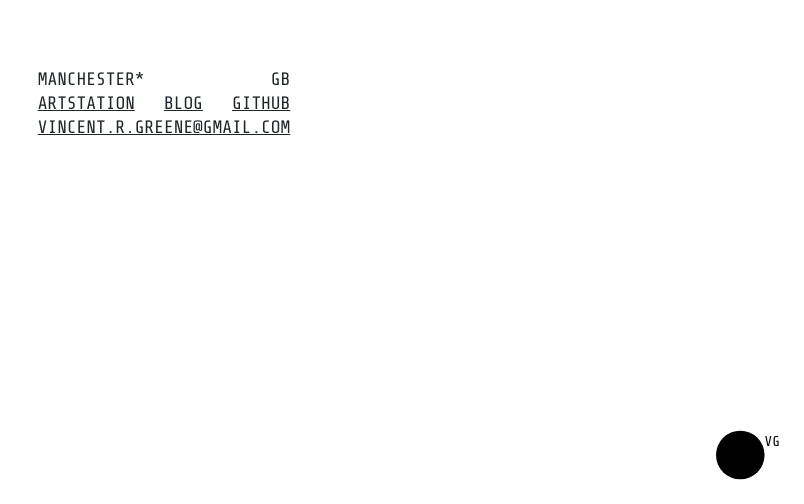
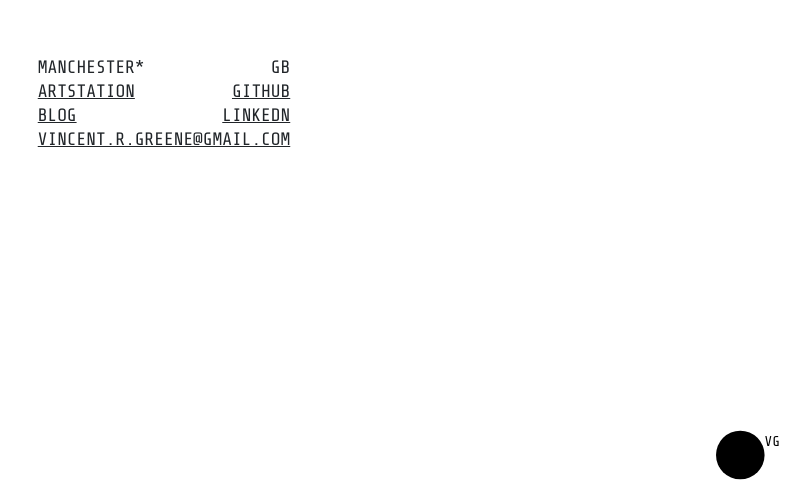
Before and after one commit to nemgreene/PortfolioUpdate2024, a React (Create React App) app in the folder client/: page /contact in a window 1280 px wide. Shown: the part 296-800 px from the top of the page, without its empty margins (476-1280 px from the left). Built offline with nearby package versions, Linux system fonts and the light colour scheme; a web font is replaced by a local one.

Commit message:
disabled buttons on home nav till initialzied, added linkedin link to contact, fixed typo on bio

```diff
--- a/client/src/Bin/Portfolio/Components/HomepageNav.jsx
+++ b/client/src/Bin/Portfolio/Components/HomepageNav.jsx
@@ -7,7 +7,7 @@ import Rail from "./Rail";
 import { HashLink } from "react-router-hash-link";
 import { useNavigate } from "react-router-dom";
 
-export default function HomepageNav({ gridSprings, loadSprings }) {
+export default function HomepageNav({ initialized, gridSprings, loadSprings }) {
   const theme = useTheme();
   const navButtonStyles = {
     position: "relative",
@@ -86,6 +86,7 @@ export default function HomepageNav({ gridSprings, loadSprings }) {
             flex={!flex}
           />
           <HoverButton
+            disabled={!initialized}
             sx={{ p: 1 }}
             secondary={theme.palette.common.white}
             loadSprings={loadSprings}
@@ -112,6 +113,7 @@ export default function HomepageNav({ gridSprings, loadSprings }) {
             flex={!flex}
           />
           <HoverButton
+            disabled={!initialized}
             sx={{ p: 1 }}
             secondary={theme.palette.common.white}
             loadSprings={loadSprings}
@@ -160,6 +162,7 @@ export default function HomepageNav({ gridSprings, loadSprings }) {
           />
 
           <HoverButton
+            disabled={!initialized}
             sx={{ p: 1 }}
             secondary={theme.palette.common.white}
             loadSprings={loadSprings}
--- a/client/src/Bin/Portfolio/Components/HoverButton.jsx
+++ b/client/src/Bin/Portfolio/Components/HoverButton.jsx
@@ -13,6 +13,7 @@ export default function HoverButton({
   onHover = () => {},
   onClick = () => {},
   reset = true,
+  disabled = false,
 }) {
   const theme = useTheme();
 
@@ -34,6 +35,7 @@ export default function HoverButton({
   useGesture(
     {
       onHover: ({ hovering }) => {
+        if (disabled) return;
         onHover();
         setHovered(hovering);
       },
@@ -42,6 +44,7 @@ export default function HoverButton({
   );
 
   const handleClick = (v, i) => {
+    if (disabled) return;
     if (hovered) {
       hoverApi.start({ to: { y: 0, yOffset: 100 }, onRest: onClick });
     } else {
@@ -79,6 +82,7 @@ export default function HoverButton({
     >
       <Button
         disableRipple
+        disabled={disabled}
         sx={{
           boxShadow: 0,
           bgcolor: primary,
--- a/client/src/Bin/Portfolio/Pages/Contact.jsx
+++ b/client/src/Bin/Portfolio/Pages/Contact.jsx
@@ -21,6 +21,21 @@ export default function Contact() {
           ARTSTATION
         </a>
       </span>,
+
+      <span>
+        <a
+          style={{
+            color: "inherit",
+          }}
+          target="_blank"
+          href="https://github.com/nemgreene"
+        >
+          GITHUB
+        </a>
+      </span>,
+      //   <span>BLOG</span>,
+    ],
+    [
       <span>
         <Link
           style={{
@@ -38,9 +53,9 @@ export default function Contact() {
             color: "inherit",
           }}
           target="_blank"
-          href="https://github.com/nemgreene"
+          href="https://www.linkedin.com/in/vincent-greene/"
         >
-          GITHUB
+          LINKEDN
         </a>
       </span>,
       //   <span>BLOG</span>,
--- a/client/src/Bin/Portfolio/Pages/Homepage.js
+++ b/client/src/Bin/Portfolio/Pages/Homepage.js
@@ -149,6 +149,7 @@ const Homepage = ({ setInitialized, initialized }) => {
       })}
     >
       <PageLanding
+        initialized={initialized}
         gridSprings={gridSprings}
         ticksSprings={ticksSprings}
         loadSprings={loadSprings[0]}
--- a/client/src/Bin/Portfolio/Pages/PageBio.jsx
+++ b/client/src/Bin/Portfolio/Pages/PageBio.jsx
@@ -88,7 +88,7 @@ Love of code, love of design, a perfect synnergy in the field. `,
       ],
       p: `Games Development Instructor.
 
-Experience as project lead resposible for team management, development, technical direction in an Agile environment.`,
+Experience as project lead resposible for team management, development, and technical direction in an Agile environment.`,
     },
   ];
 
--- a/client/src/Bin/Portfolio/Pages/PageLanding.jsx
+++ b/client/src/Bin/Portfolio/Pages/PageLanding.jsx
@@ -8,7 +8,7 @@ import head from "../../../Images/Portfolio/head.gif";
 import { letters } from "../Utilities/Utilities";
 
 export default function PageLanding({
-  scrollYProgress,
+  initialized,
   gridSprings,
   ticksSprings,
   typewriters,
@@ -39,7 +39,11 @@ export default function PageLanding({
         minHeight: "100vh",
       })}
     >
-      <HomepageNav gridSprings={gridSprings} loadSprings={loadSprings} />
+      <HomepageNav
+        initialized={initialized}
+        gridSprings={gridSprings}
+        loadSprings={loadSprings}
+      />
 
       <Grid
         container
```
